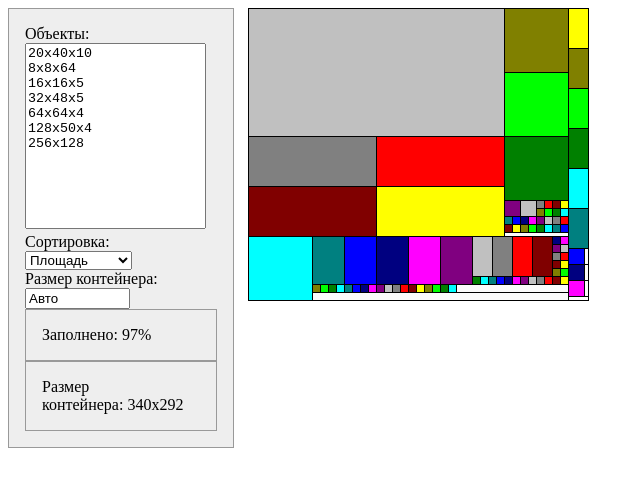
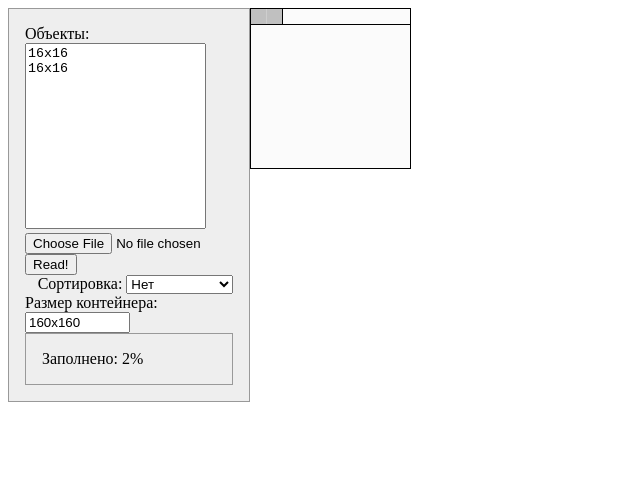
Before and after one commit to nikityane/nikityane.github.io, a plain HTML site: page index.html in a window 1280 px wide. Shown: the whole page, without its empty margins (0-644 px from the left). Drawn offline with nearby package versions, Linux system fonts and the light colour scheme.

Commit message:
add node.inside

```diff
--- a/css/style.css
+++ b/css/style.css
@@ -1,5 +1,5 @@
 
-#settings                  { width: 12em; padding: 1em; display: inline-block; float: left; border: 1px solid #999; background-color: #EEE; }
+#settings                  { width: 13em; padding: 1em; display: inline-block; float: left; border: 1px solid #999; background-color: #EEE; }
 #settings .examples        { margin-bottom: 1em; }
 #settings .blocks          { }
 #settings .size            { clear: both; float: right; }
--- a/index.html
+++ b/index.html
@@ -4,35 +4,45 @@
   <meta charset='utf-8' />
   <title>BinPacker</title>
   <link href='css/style.css' rel='stylesheet' type='text/css' media='screen' />
+  <script type="text/javascript">
+     function readFile(object) {
+  var file = object.files[0];
+  var reader = new FileReader();
+  reader.onload = function() {
+    $('textarea').val(reader.result);
+    $('size').val('reader.result');
+    var text = reader.result.split("\n");
+
+    console.log(text[0]);
+  }
+  reader.readAsText(file)
+}
+  </script>
 </head>
 <body>
   <div id="settings">
     <div class='blocks'>
       <label for='blocks'>Объекты:</label>
       <textarea id='blocks' rows=12>
-20x40x10
-8x8x64
-16x16x5
-32x48x5
-64x64x4
-128x50x4
-256x128
+16x16
+16x16
 </textarea>
     </div>
-
+    <input type="file" id="file">
+<button onclick="readFile(document.getElementById('file'))">Read!</button>
     <div class='sort'>
       <label for='sort'>Сортировка: </label>
       <select id='sort'>
-        <option>Нет</option>
+        <option selected>Нет</option>
         <option>Высота</option>
         <option>Ширина</option>
-        <option selected>Площадь</option>
+        <option >Площадь</option>
       </select>
     </div>
 
     <div class='size'>
       <label for='size'>Размер контейнера: </label>
-      <input type="text" id='size' size="10" value="Авто">
+      <input type="text" id='size' size="10" value="160x160">
     </div>
 
     <div id="ratio" class="ratio">
--- a/js/demo.js
+++ b/js/demo.js
@@ -26,13 +26,17 @@ Demo = {
     });
   },
 
+  timer: function() {
+    console.log(performance.now());
+
+  },
   //---------------------------------------------------------------------------
 
   run: function() {
 
     var blocks = Demo.blocks.deserialize(Demo.el.blocks.val());
     var packer = Demo.packer();
-
+    Demo.timer();
     Demo.sort.now(blocks);
 
     packer.fit(blocks);
@@ -68,17 +72,18 @@ Demo = {
       else
         nofit.push("" + block.w + "x" + block.h);
     }
-    //Demo.el.sizec.html().toggle(Demo.el.size.val() != 'Авто');
     Demo.el.box.html("Размер<br>контейнера: " + (Demo.el.canvas.width-1) + "х" + (Demo.el.canvas.height - 1)).toggle(Demo.el.size.val() == 'Авто');
     Demo.el.ratio.html("Заполнено: " + Math.round(100 * fit / (w * h)) + "%").toggle(true);
     Demo.el.nofit.html("Не вошло в контейнер (" + nofit.length + ") :<br>" + nofit.join(", ")).toggle(nofit.length > 0);
+    Demo.timer();
   },
 
   //---------------------------------------------------------------------------
 
   sort: {
-    h       : function (a,b) { return b.w - a.w; },
-    w       : function (a,b) { return b.h - a.h; },
+    w       : function (a,b) { return b.w - a.w; },
+    h     : function (a,b) { return b.h - a.h; },
+    a       : function (a,b) { return b.area - a.area; },
     max     : function (a,b) { return Math.max(b.w, b.h) - Math.max(a.w, a.h); },
     min     : function (a,b) { return Math.min(b.w, b.h) - Math.min(a.w, a.h); },
 
@@ -124,10 +129,15 @@ Demo = {
 
     blocks: function(blocks) {
       var n, block;
+      var col = 0;
       for (n = 0 ; n < blocks.length ; n++) {
+        if(col > 1) col = 0;
         block = blocks[n];
-        if (block.fit)
-          Demo.canvas.rect(block.fit.x, block.fit.y, block.w, block.h, Demo.color(n));
+                if (block.fit)
+          Demo.canvas.rect(block.fit.x, block.fit.y, block.w, block.h, Demo.color(n-col));
+        col++;
+
+
       }
     },
 
@@ -136,6 +146,7 @@ Demo = {
         Demo.canvas.stroke(node.x, node.y, node.w, node.h);
         Demo.canvas.boundary(node.down);
         Demo.canvas.boundary(node.right);
+        Demo.canvas.boundary(node.inside);
       }
     }
   },
@@ -143,10 +154,10 @@ Demo = {
   //---------------------------------------------------------------------------
 
   blocks: {
-    change: function() {
-      Demo.el.blocks.val(Demo.blocks.deserialize(Demo.el.blocks.val()));
-      Demo.run();
-    },
+    // change: function() {
+    //   Demo.el.blocks.val(Demo.blocks.deserialize(Demo.el.blocks.val()));
+    //   Demo.run();
+    // },
 
     deserialize: function(val) {
       var i, j, block, blocks = val.split("\n"), result = [];
@@ -154,12 +165,13 @@ Demo = {
         block = blocks[i].split("x");
         if (block.length >= 2)
           result.push({w: parseInt(block[0]), h: parseInt(block[1]), num: (block.length == 2 ? 1 : parseInt(block[2])) });
-      }
+      }console.log(result);
       var expanded = [];
       for(i = 0 ; i < result.length ; i++) {
         for(j = 0 ; j < result[i].num ; j++)
           expanded.push({w: result[i].w, h: result[i].h, area: result[i].w * result[i].h});
       }
+      console.log(expanded);
       return expanded;
     }
   },
@@ -174,5 +186,9 @@ Demo = {
   //---------------------------------------------------------------------------
 
 }
-
+// var time = performance.now();
+// // некий код
+// time = performance.now() - time;
+// console.log('Время выполнения = ', time);
+//Demo.timer();
 $(Demo.init);
--- a/js/simple.js
+++ b/js/simple.js
@@ -9,17 +9,29 @@ Packer.prototype = {
   },
 
   fit: function(blocks) {
-    var n, node, block;
+    var n, node, block, min;
     for (n = 0; n < blocks.length; n++) {
       block = blocks[n];
-      if (node = this.findNode(this.root, block.w, block.h))
-        block.fit = this.splitNode(node, block.w, block.h);
+      block2 = blocks[n+1];
+       if (node = this.findNode(this.root, (block.w+block2.w), Math.max(block.h,block2.h)))
+       {block.fit = this.splitNode(node, (block.w+block2.w), Math.max(block.h,block2.h));
+       block2.fit = { x: block.w + block.fit.x, y: block.fit.y};
+       block2.fit.down = block.fit.down;
+       block2.fit.right = block.fit.right;
+       min = this.minBlock(block,block2);
+       //console.log(min);
+       block.fit.inside = {x: min.fit.x, y: min.fit.y + min.h, w: min.w, h: Math.max(block.h,block2.h) - min.h};
+       //block2.fit.inside = block.fit.inside;
+
+
+     }
+      n++;
     }
   },
 
   findNode: function(root, w, h) {
     if (root.used)
-      return this.findNode(root.right, w, h) || this.findNode(root.down, w, h);
+      return this.findNode(root.inside, w, h) || this.findNode(root.right, w, h) || this.findNode(root.down, w, h);
     else if ((w <= root.w) && (h <= root.h))
       return root;
     else
@@ -30,7 +42,14 @@ Packer.prototype = {
     node.used = true;
     node.down  = { x: node.x,     y: node.y + h, w: node.w,     h: node.h - h };
     node.right = { x: node.x + w, y: node.y,     w: node.w - w, h: h          };
+    //node.inside = {x: node.x + w, y: node.y,     w: node.w - w, h: h          };
     return node;
+  },
+
+  minBlock: function(bl1, bl2) {
+    if(bl1.area < bl2.area)
+    return bl1;
+  else return bl2;
   }
 
 }
```
Also changed, not shown: test.txt (added).
